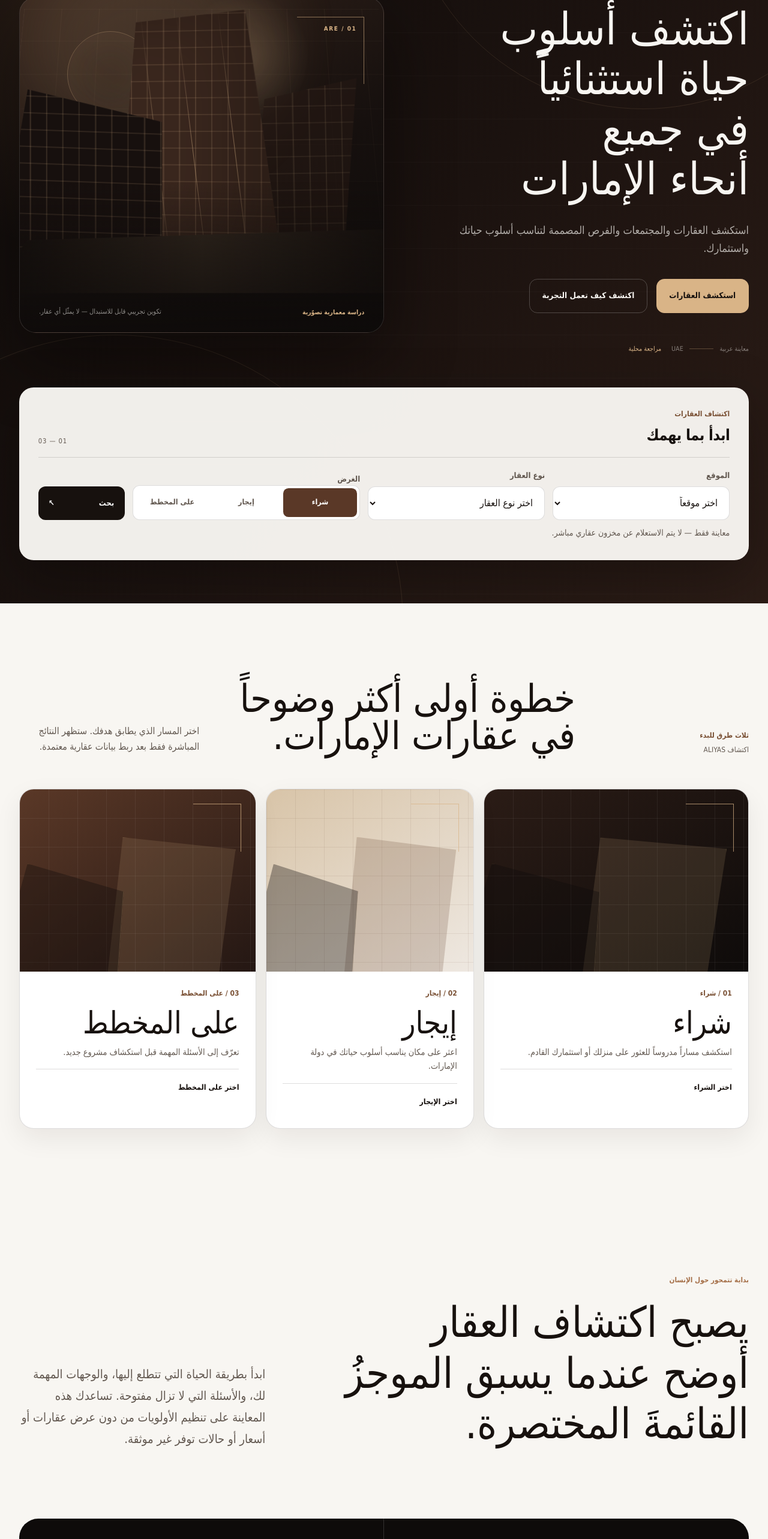
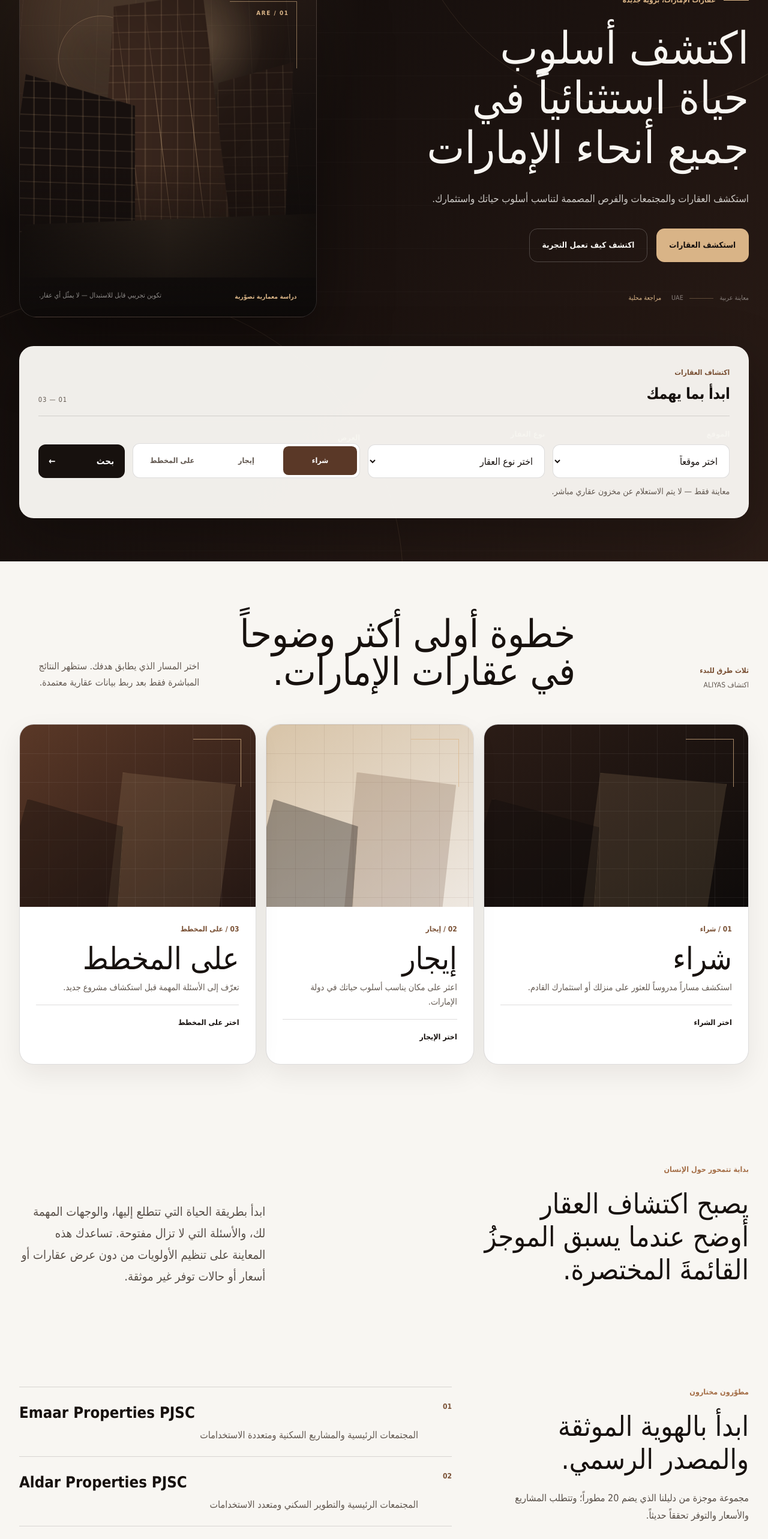
Before and after one commit to emranyounasdxb-ai/are, a Next.js app in the folder apps/public-web/: page /ar in a window 1280 px wide. Shown: the part 234-2800 px from the top of the page at 60% size. Built offline with nearby package versions, Linux system fonts and the light colour scheme.

Commit message:
feat: refine bilingual sitewide experience

```diff
--- a/apps/public-web/app/(localized)/[locale]/page.tsx
+++ b/apps/public-web/app/(localized)/[locale]/page.tsx
@@ -5,16 +5,16 @@ import { notFound } from "next/navigation";
 import { Reveal } from "../../../components/motion/reveal";
 import {
   Breadcrumbs,
-  Checklist,
-  EditorialCards,
   FaqSection,
   FinalCta,
-  RelatedPages,
+  ProcessList,
 } from "../../../components/content/editorial-content";
 import { SiteFooter } from "../../../components/navigation/site-footer";
 import { SiteHeader } from "../../../components/navigation/site-header";
 import { DiscoverySearch } from "../../../components/search/discovery-search";
 import { homeCopy, isLocale, isPurpose, type Locale } from "../../../lib/home-copy";
+import { developers } from "../../../lib/developers-data";
+import { insightArticles } from "../../../lib/insights-data";
 import { richCopy } from "../../../lib/rich-copy";
 
 type HomePageProps = Readonly<{
@@ -53,6 +53,9 @@ export default async function HomePage({ params, searchParams }: HomePageProps)
 function LocalizedHome({ locale, initialPurpose }: { locale: Locale; initialPurpose: "buy" | "rent" | "off-plan" }) {
   const copy = homeCopy[locale];
   const editorial = richCopy[locale].home;
+  const selectedDevelopers = ["emaar-properties", "aldar-properties", "al-hamra"]
+    .map((slug) => developers.find((developer) => developer.slug === slug))
+    .filter((developer): developer is (typeof developers)[number] => Boolean(developer));
 
   return (
     <div id="top">
@@ -184,12 +187,34 @@ function LocalizedHome({ locale, initialPurpose }: { locale: Locale; initialPurp
           </div>
         </section>
 
-        <section aria-labelledby="home-intro-title" className="content-section content-section--intro">
+        <section aria-labelledby="home-intro-title" className="content-section content-section--intro home-clarity">
           <div className="content-heading">
             <p>{editorial.intro.eyebrow}</p>
             <h2 id="home-intro-title">{editorial.intro.title}</h2>
           </div>
           <p className="content-lead">{editorial.intro.text}</p>
+        </section>
+
+        <section aria-labelledby="home-developers-title" className="content-section home-developers">
+          <div className="content-heading">
+            <p>{locale === "ar" ? "مطوّرون مختارون" : "SELECTED UAE DEVELOPERS"}</p>
+            <h2 id="home-developers-title">{locale === "ar" ? "ابدأ بالهوية الموثقة والمصدر الرسمي." : "Start with a verified identity and official source."}</h2>
+            <span>{locale === "ar" ? "مجموعة موجزة من دليلنا الذي يضم 20 مطوراً؛ وتتطلب المشاريع والأسعار والتوفر تحققاً حديثاً." : "A concise selection from our 20-record directory. Projects, pricing and availability still require fresh verification."}</span>
+          </div>
+          <div className="home-developer-list">
+            {selectedDevelopers.map((developer, index) => (
+              <article key={developer.slug}>
+                <span>{String(index + 1).padStart(2, "0")}</span>
+                <div>
+                  <h3 dir="ltr">{developer.officialName}</h3>
+                  <p>{developer.focus[locale]}</p>
+                </div>
+              </article>
+            ))}
+          </div>
+          <Link className="button button--secondary home-section-action" href={`/${locale}/developers`}>
+            {locale === "ar" ? "استكشف دليل المطورين" : "Explore the developer directory"}
+          </Link>
         </section>
 
         <section aria-label={locale === "ar" ? "مسارات مميزة" : "Featured pathways"} className="feature-pathways">
@@ -205,19 +230,33 @@ function LocalizedHome({ locale, initialPurpose }: { locale: Locale; initialPurp
           </Link>
         </section>
 
-        {editorial.sections.map((section, index) => (
-          <section aria-labelledby={`home-section-${index}`} className={`content-section ${index % 2 === 0 ? "content-section--dark" : ""}`} key={section.title}>
-            <div className="content-heading"><p>{section.eyebrow}</p><h2 id={`home-section-${index}`}>{section.title}</h2><span>{section.text}</span></div>
-            <EditorialCards items={section.items} />
-          </section>
-        ))}
+        <section aria-labelledby="home-process-title" className="content-section content-section--dark home-process">
+          <div className="content-heading"><p>{editorial.sections[0].eyebrow}</p><h2 id="home-process-title">{editorial.sections[0].title}</h2><span>{editorial.sections[0].text}</span></div>
+          <ProcessList items={editorial.sections[0].items} />
+        </section>
 
-        <section aria-labelledby="home-checklist-title" className="content-section content-section--split">
-          <div className="content-heading"><p>{editorial.checklist.eyebrow}</p><h2 id="home-checklist-title">{editorial.checklist.title}</h2><span>{editorial.checklist.text}</span></div>
-          <Checklist items={editorial.checklist.items} />
+        <section aria-labelledby="home-insights-title" className="content-section home-insights">
+          <div className="content-heading">
+            <p>{locale === "ar" ? "أحدث الرؤى" : "LATEST INSIGHTS"}</p>
+            <h2 id="home-insights-title">{locale === "ar" ? "اقرأ، ثم تحقّق مما يخص قرارك." : "Read first, then verify what matters to your decision."}</h2>
+          </div>
+          <div className="home-insight-grid">
+            {insightArticles.map((article) => {
+              const articleCopy = article.content[locale];
+              return (
+                <article key={article.slug}>
+                  <p>{articleCopy.categoryLabel} · <time dateTime={article.updated}>{article.updated}</time></p>
+                  <h3><Link href={`/${locale}/insights/${article.slug}`}>{articleCopy.title}</Link></h3>
+                  <span>{articleCopy.metaDescription}</span>
+                </article>
+              );
+            })}
+          </div>
+          <Link className="text-link home-section-action" href={`/${locale}/insights`}>
+            {locale === "ar" ? "استكشف جميع الرؤى" : "Explore all insights"}
+          </Link>
         </section>
-        <FaqSection eyebrow={editorial.faq.eyebrow} heading={editorial.faq.title} items={editorial.faq.items} />
-        <RelatedPages heading={editorial.related.title} items={editorial.related.items} />
+        <FaqSection eyebrow={editorial.faq.eyebrow} heading={editorial.faq.title} items={editorial.faq.items.slice(0, 4)} />
         <FinalCta action={editorial.cta.action} heading={editorial.cta.title} href={editorial.cta.href} locale={locale} text={editorial.cta.text} />
       </main>
       <SiteFooter copy={copy.header} locale={locale} />
--- a/apps/public-web/app/globals.css
+++ b/apps/public-web/app/globals.css
@@ -1442,21 +1442,21 @@ html[dir="rtl"] .site-footer__navigation strong { letter-spacing: normal; text-t
 .developer-hero__reveal > p { margin-block: 2.5rem 1rem; color: var(--are-champagne); font-size: .72rem; font-weight: 800; letter-spacing: .16em; text-transform: uppercase; }
 .editorial-hero h1,
 .article-hero h1,
-.developer-hero h1 { max-width: 14ch; margin: 0; font-family: Georgia, "Times New Roman", serif; font-size: clamp(3.8rem, 7vw, 7.8rem); font-weight: 500; letter-spacing: -.055em; line-height: .94; }
+.developer-hero h1 { max-width: 14ch; margin: 0; font-family: inherit; font-size: clamp(3.8rem, 7vw, 7.8rem); font-weight: 500; letter-spacing: -.055em; line-height: .94; }
 html[dir="rtl"] .editorial-hero h1,
 html[dir="rtl"] .article-hero h1,
-html[dir="rtl"] .developer-hero h1 { max-width: 16ch; font-family: "Noto Naskh Arabic", Tahoma, serif; line-height: 1.15; }
+html[dir="rtl"] .developer-hero h1 { max-width: 16ch; font-family: inherit; line-height: 1.15; }
 .editorial-hero__reveal > span { display: block; max-width: 50rem; margin-block-start: 2rem; color: rgba(248,246,242,.76); font-size: 1.1rem; line-height: 1.75; }
 
 .featured-insight { display: grid; grid-template-columns: minmax(0,1.35fr) minmax(18rem,.65fr); margin-block: 6rem; overflow: hidden; border-radius: 1.5rem; background: var(--are-white); box-shadow: var(--are-shadow); }
 .featured-insight > div:first-child { padding: clamp(2rem,5vw,5rem); }
 .featured-insight p,
 .content-heading > p { margin: 0 0 1rem; color: var(--are-bronze); font-size: .72rem; font-weight: 800; letter-spacing: .14em; text-transform: uppercase; }
-.featured-insight h2 { max-width: 15ch; margin: 0; font-family: Georgia, "Times New Roman", serif; font-size: clamp(2.6rem,4vw,4.8rem); font-weight: 500; line-height: 1; }
-html[dir="rtl"] .featured-insight h2 { font-family: "Noto Naskh Arabic", Tahoma, serif; line-height: 1.25; }
+.featured-insight h2 { max-width: 15ch; margin: 0; font-family: inherit; font-size: clamp(2.6rem,4vw,4.8rem); font-weight: 500; line-height: 1; }
+html[dir="rtl"] .featured-insight h2 { font-family: inherit; line-height: 1.25; }
 .featured-insight > div:first-child > span { display: block; max-width: 45rem; margin-block: 1.5rem 2rem; color: var(--are-muted); line-height: 1.75; }
 .featured-insight__monogram { display: grid; min-height: 28rem; place-content: center; gap: 1rem; background: linear-gradient(145deg, rgba(217,180,135,.18), transparent 60%), var(--are-ink); color: var(--are-champagne); text-align: center; }
-.featured-insight__monogram span { font-family: Georgia, serif; font-size: clamp(5rem,10vw,10rem); letter-spacing: -.09em; }
+.featured-insight__monogram span { font-family: inherit; font-size: clamp(5rem,10vw,10rem); letter-spacing: -.09em; }
 .featured-insight__monogram small { letter-spacing: .16em; }
 
 .insights-library,
@@ -1485,14 +1485,14 @@ html[dir="rtl"] .featured-insight h2 { font-family: "Noto Naskh Arabic", Tahoma,
 .insight-card time,
 .developer-card time { color: var(--are-muted); font-weight: 600; }
 .insight-card h3,
-.developer-card h3 { margin-block: 3rem 1rem; font-family: Georgia, "Times New Roman", serif; font-size: 1.8rem; font-weight: 500; line-height: 1.15; }
-html[dir="rtl"] .insight-card h3 { font-family: "Noto Naskh Arabic", Tahoma, serif; line-height: 1.35; }
+.developer-card h3 { margin-block: 3rem 1rem; font-family: inherit; font-size: 1.8rem; font-weight: 500; line-height: 1.15; }
+html[dir="rtl"] .insight-card h3 { font-family: inherit; line-height: 1.35; }
 .insight-card p,
 .developer-card p { margin: 0 0 1.5rem; color: var(--are-muted); line-height: 1.65; }
 .insight-card > a { display: flex; justify-content: space-between; gap: 1rem; margin-block-start: auto; border-block-start: 1px solid var(--are-border); padding-block-start: 1rem; font-weight: 750; }
 .insight-card small { margin-block: auto 1rem; color: var(--are-muted); line-height: 1.5; }
 .insights-contact { display: flex; align-items: center; justify-content: space-between; gap: 2rem; margin-block: 5rem; border: 1px solid var(--are-border); border-radius: 1.25rem; padding: clamp(2rem,4vw,4rem); }
-.insights-contact h2 { margin: 0; font-family: Georgia,serif; font-size: clamp(2rem,3vw,3.6rem); font-weight: 500; }
+.insights-contact h2 { margin: 0; font-family: inherit; font-size: clamp(2rem,3vw,3.6rem); font-weight: 500; }
 .insights-contact p { max-width: 44rem; color: var(--are-muted); line-height: 1.7; }
 
 .developer-hero { display: grid; width: 100%; grid-template-columns: minmax(0,1fr) auto; align-items: end; gap: 4rem; padding: calc(var(--are-header-height) + 7rem) max(2rem, calc((100% - var(--are-container)) / 2)) 7rem; background: radial-gradient(circle at 82% 25%, rgba(165,111,72,.22), transparent 24%), var(--are-carbon); }
@@ -1503,7 +1503,7 @@ html[dir="rtl"] .insight-card h3 { font-family: "Noto Naskh Arabic", Tahoma, ser
 .developer-hero__assistance strong { color: var(--are-champagne); font-size: .72rem; letter-spacing: .14em; }
 .developer-hero__assistance p { margin-block-end: 0; color: rgba(248,246,242,.84); line-height: 1.7; }
 .developer-hero__index { display: grid; text-align: end; color: var(--are-champagne); }
-.developer-hero__index span { font-family: Georgia,serif; font-size: clamp(6rem,12vw,12rem); line-height: .75; }
+.developer-hero__index span { font-family: inherit; font-size: clamp(6rem,12vw,12rem); line-height: .75; }
 .developer-hero__index small { margin-block-start: 1rem; letter-spacing: .14em; }
 .developer-card { min-height: 31rem; }
 .developer-card details { margin-block: auto 1.25rem; border-block: 1px solid var(--are-border); }
@@ -1525,14 +1525,14 @@ html[dir="rtl"] .insight-card h3 { font-family: "Noto Naskh Arabic", Tahoma, ser
 .article-toc a { color: var(--are-muted); font-size: .84rem; line-height: 1.45; }
 .article-toc a:hover { color: var(--are-brown); }
 .article-body { min-width: 0; }
-.article-lead { margin: 0 0 4rem; font-family: Georgia,serif; font-size: clamp(1.5rem,2.5vw,2.25rem); line-height: 1.45; }
-html[dir="rtl"] .article-lead { font-family: "Noto Naskh Arabic",Tahoma,serif; }
+.article-lead { margin: 0 0 4rem; font-family: inherit; font-size: clamp(1.5rem,2.5vw,2.25rem); line-height: 1.45; }
+html[dir="rtl"] .article-lead { font-family: inherit; }
 .article-body > section { margin-block: 0 4.5rem; }
 .article-body > section > span { color: var(--are-bronze); font-size: .75rem; font-weight: 800; }
 .article-body h2,
-.article-limitation h2 { margin-block: .7rem 1.5rem; font-family: Georgia,serif; font-size: clamp(2rem,3vw,3.1rem); font-weight: 500; line-height: 1.1; }
+.article-limitation h2 { margin-block: .7rem 1.5rem; font-family: inherit; font-size: clamp(2rem,3vw,3.1rem); font-weight: 500; line-height: 1.1; }
 html[dir="rtl"] .article-body h2,
-html[dir="rtl"] .article-limitation h2 { font-family: "Noto Naskh Arabic",Tahoma,serif; line-height: 1.3; }
+html[dir="rtl"] .article-limitation h2 { font-family: inherit; line-height: 1.3; }
 .article-body p { color: var(--are-muted); font-size: 1.02rem; line-height: 1.85; }
 .article-checklist { border-radius: 1.25rem; padding: clamp(1.5rem,4vw,3rem); background: var(--are-stone); }
 .article-limitation { margin-block: 4.5rem; border-inline-start: 3px solid var(--are-bronze); padding-inline-start: 1.5rem; }
@@ -1871,6 +1871,149 @@ html[dir="rtl"] .content-heading h2,
 html[dir="rtl"] .feature-pathways h2,
 html[dir="rtl"] .closing-cta h2 { letter-spacing: normal; line-height: 1.2; }
 
+/* ARE-WEB-04: shared sitewide rhythm and typography refinement. */
+.hero-grid { grid-template-columns: minmax(0, 1.12fr) minmax(25rem, 0.88fr); }
+.hero-copy h1 {
+  max-width: 13ch;
+  font-size: clamp(3.5rem, 5.5vw, 6.35rem);
+  line-height: 0.98;
+  text-wrap: balance;
+}
+.hero-description { max-width: 38rem; color: rgba(248, 246, 242, 0.8); font-size: 1.05rem; }
+.hero-shell { padding-block: calc(var(--are-header-height) + 3.5rem) 4.5rem; }
+.search-panel { margin-block-start: 3rem; }
+.search-field > span,
+.purpose-field legend { color: rgba(248, 246, 242, 0.82); font-size: 0.8rem; }
+.search-submit { min-height: 3.5rem; font-size: 0.95rem; }
+
+.discovery-section { padding-block: clamp(4.5rem, 7vw, 6.75rem); }
+.discovery-card { position: relative; }
+.discovery-card__content a::after { position: absolute; inset: 0; content: ""; }
+
+.inner-hero { min-height: 42rem; padding-block: calc(var(--are-header-height) + 4.5rem) 5rem; }
+.inner-hero__copy h1 {
+  max-width: 13ch;
+  font-size: clamp(3rem, 5vw, 5.4rem);
+  line-height: 1.04;
+  text-wrap: balance;
+}
+.inner-hero__copy > span { max-width: 42rem; color: rgba(248, 246, 242, 0.78); font-size: 1.05rem; }
+.inner-section { padding-block: clamp(4.5rem, 7vw, 6.75rem); }
+
+.content-section { padding-block: clamp(4.5rem, 7vw, 6.75rem); }
+.content-heading { align-content: start; }
+.content-heading h2,
+.content-section--related .content-heading h2 {
+  max-width: 18ch;
+  font-size: clamp(2.15rem, 3.6vw, 3.75rem);
+  line-height: 1.08;
+  text-wrap: balance;
+}
+.content-heading > span,
+.content-lead { color: #574e47; }
+.content-heading > p,
+.featured-insight p { font-size: 0.78rem; }
+.editorial-cards article { min-height: 18rem; }
+.editorial-cards h3 { font-size: clamp(1.35rem, 2vw, 1.9rem); }
+.process-list h3 { font-size: clamp(1.25rem, 2vw, 1.8rem); }
+.closing-cta { margin-block-end: clamp(4rem, 7vw, 6.75rem); }
+.closing-cta h2 { font-size: clamp(2.25rem, 4vw, 4rem); }
+.closing-cta div > span { color: rgba(248, 246, 242, 0.78); }
+.closing-cta .button { min-width: 12rem; justify-content: center; }
+
+.editorial-hero,
+.article-hero { padding-block: calc(var(--are-header-height) + 4.5rem) 5rem; }
+.editorial-hero h1,
+.article-hero h1,
+.developer-hero h1,
+html[dir="rtl"] .editorial-hero h1,
+html[dir="rtl"] .article-hero h1,
+html[dir="rtl"] .developer-hero h1 {
+  max-width: 18ch;
+  font-family: inherit;
+  font-size: clamp(3rem, 5vw, 5.4rem);
+  font-weight: 560;
+  line-height: 1.04;
+  text-wrap: balance;
+}
+html[dir="rtl"] .editorial-hero h1,
+html[dir="rtl"] .article-hero h1,
+html[dir="rtl"] .developer-hero h1 { letter-spacing: normal; line-height: 1.2; }
+.developer-hero { padding-block: calc(var(--are-header-height) + 4.5rem) 5rem; }
+.developer-hero__index span,
+.featured-insight__monogram span { font-family: inherit; }
+.featured-insight { margin-block: 4.5rem; }
+.featured-insight h2,
+html[dir="rtl"] .featured-insight h2,
+.insights-contact h2 {
+  font-family: inherit;
+  font-size: clamp(2.15rem, 3.5vw, 3.7rem);
+  font-weight: 560;
+  line-height: 1.1;
+  text-wrap: balance;
+}
+.insight-card h3,
+.developer-card h3,
+html[dir="rtl"] .insight-card h3 { font-family: inherit; font-weight: 590; line-height: 1.25; }
+.insight-card,
+.developer-card { min-height: 23rem; }
+.developer-card { min-height: 28rem; }
+.article-layout { grid-template-columns: 14rem minmax(0, 47.5rem); padding-block: 4.5rem; }
+.article-lead,
+html[dir="rtl"] .article-lead { font-family: inherit; font-size: clamp(1.25rem, 2vw, 1.65rem); line-height: 1.65; }
+.article-body h2,
+.article-limitation h2,
+html[dir="rtl"] .article-body h2,
+html[dir="rtl"] .article-limitation h2 {
+  font-family: inherit;
+  font-size: clamp(1.9rem, 2.7vw, 2.75rem);
+  font-weight: 600;
+  line-height: 1.2;
+  text-wrap: balance;
+}
+.article-body p { color: #574e47; font-size: 1.0625rem; line-height: 1.82; }
+
+.careers-hero { min-height: 44rem; padding-block: calc(var(--are-header-height) + 4.5rem) 5rem; }
+.careers-hero__copy h1 { max-width: 15ch; font-size: clamp(3rem, 5.5vw, 5.8rem); line-height: 1; text-wrap: balance; }
+.career-opportunities,
+.career-application { padding-block: clamp(4.5rem, 7vw, 6.75rem); }
+.career-opportunities__heading h2,
+.career-application__heading h2 { font-size: clamp(2.25rem, 4vw, 4rem); }
+
+.home-developers,
+.home-insights { display: grid; grid-template-columns: minmax(18rem, 0.72fr) minmax(0, 1.28fr); gap: clamp(3rem, 7vw, 7rem); }
+.home-developer-list { border-block-start: 1px solid var(--are-border); }
+.home-developer-list article {
+  display: grid;
+  grid-template-columns: 2.5rem minmax(0, 1fr);
+  border-block-end: 1px solid var(--are-border);
+  padding-block: 1.4rem;
+  gap: 1rem;
+}
+.home-developer-list > article > span { color: var(--are-bronze); font-size: 0.75rem; font-weight: 800; }
+.home-developer-list h3 { margin: 0; font-size: clamp(1.25rem, 2vw, 1.7rem); font-weight: 620; }
+.home-developer-list p { margin: 0.45rem 0 0; color: var(--are-muted); line-height: 1.55; }
+.home-section-action { grid-column: 2; justify-self: start; }
+.home-insight-grid { display: grid; grid-template-columns: repeat(3, minmax(0, 1fr)); gap: 1rem; }
+.home-insight-grid article { position: relative; min-height: 19rem; border: 1px solid var(--are-border); border-radius: 1rem; padding: 1.5rem; background: var(--are-white); }
+.home-insight-grid article > p { margin: 0 0 2.5rem; color: var(--are-bronze); font-size: 0.75rem; font-weight: 750; }
+.home-insight-grid h3 { margin: 0; font-size: clamp(1.25rem, 2vw, 1.7rem); line-height: 1.25; }
+.home-insight-grid h3 a::after { position: absolute; inset: 0; content: ""; }
+.home-insight-grid article > span { display: block; margin-block-start: 1rem; color: var(--are-muted); font-size: 0.9rem; line-height: 1.6; }
+.home-process .content-heading { max-width: 52rem; margin-block-end: 2rem; }
+.home-clarity { padding-block: clamp(4rem, 6vw, 5.75rem); }
+.home-insights + .content-section--faq { padding-block: clamp(4rem, 6vw, 5.75rem); }
+
+.site-footer { padding-block: 4.5rem 2rem; }
+.site-footer__identity small { color: rgba(248, 246, 242, 0.76); }
+.site-footer__navigation { gap: 0.4rem; }
+.site-footer__navigation strong { font-size: 0.8rem; }
+.site-footer__navigation a,
+.site-footer__languages a { min-height: 2.75rem; color: rgba(248, 246, 242, 0.8); }
+
+html[dir="rtl"] .content-heading > p,
+html[dir="rtl"] .featured-insight p { letter-spacing: normal; text-transform: none; }
+
 @keyframes ambient-glow {
   from {
     opacity: 0.68;
@@ -2027,6 +2170,8 @@ html[dir="rtl"] .closing-cta h2 { letter-spacing: normal; line-height: 1.2; }
   .content-section--intro,
   .content-section--split,
   .content-section--faq { grid-template-columns: 1fr; }
+  .article-layout { grid-template-columns: 1fr; }
+  .article-toc { position: static; }
   .careers-hero__copy,
   .career-opportunities,
   .career-application__heading { grid-template-columns: 1fr; }
@@ -2035,6 +2180,10 @@ html[dir="rtl"] .closing-cta h2 { letter-spacing: normal; line-height: 1.2; }
   .editorial-cards { grid-template-columns: repeat(2, minmax(0, 1fr)); }
   .editorial-cards article:last-child:nth-child(odd) { grid-column: 1 / -1; }
   .closing-cta { grid-template-columns: 1fr; align-items: start; }
+  .home-developers,
+  .home-insights { grid-template-columns: 1fr; }
+  .home-section-action { grid-column: auto; }
+  .home-insight-grid { grid-template-columns: repeat(2, minmax(0, 1fr)); }
 }
 
 @media (max-width: 680px) {
@@ -2067,7 +2216,8 @@ html[dir="rtl"] .closing-cta h2 { letter-spacing: normal; line-height: 1.2; }
   }
 
   .hero-copy h1 {
-    font-size: clamp(3rem, 14.8vw, 4.6rem);
+    max-width: 11ch;
+    font-size: clamp(2.8rem, 12.5vw, 4rem);
     line-height: 0.96;
   }
 
@@ -2201,7 +2351,7 @@ html[dir="rtl"] .closing-cta h2 { letter-spacing: normal; line-height: 1.2; }
   }
 
   .inner-hero__copy h1 {
-    font-size: clamp(3rem, 14vw, 4.6rem);
+    font-size: clamp(2.65rem, 11.5vw, 3.8rem);
   }
 
   html[dir="rtl"] .inner-hero__copy h1 {
@@ -2219,7 +2369,7 @@ html[dir="rtl"] .closing-cta h2 { letter-spacing: normal; line-height: 1.2; }
   .site-footer__inner { grid-template-columns: 1fr; }
   .site-footer__identity { grid-column: auto; }
   .site-footer__groups { grid-template-columns: 1fr; }
-  .content-section { padding-block: 4.5rem; }
+  .content-section { padding-block: 4rem; }
   .content-section--dark { width: 100%; padding-inline: 1rem; }
   .feature-pathways { grid-template-columns: 1fr; border-radius: 1.25rem; }
   .feature-pathways a { min-height: 23rem; padding: 1.5rem; }
@@ -2246,6 +2396,8 @@ html[dir="rtl"] .closing-cta h2 { letter-spacing: normal; line-height: 1.2; }
   .career-form__file { align-items: start; flex-direction: column; }
   .career-form__actions { align-items: stretch; flex-direction: column; }
   .career-form__reset { min-height: 3.2rem; }
+  .home-insight-grid { grid-template-columns: 1fr; }
+  .home-insight-grid article { min-height: 15rem; }
 }
 
 @media (prefers-reduced-motion: reduce) {
--- a/apps/public-web/components/forms/contact-preview-form.tsx
+++ b/apps/public-web/components/forms/contact-preview-form.tsx
@@ -98,7 +98,7 @@ export function ContactPreviewForm({
       <p className="contact-form__note" id="contact-preview-note">{copy.previewNote}</p>
       <button className="button button--primary" type="submit">
         {copy.submit}
-        <span aria-hidden="true" className="directional-icon">↗</span>
+        <span aria-hidden="true" className="directional-icon">→</span>
       </button>
       <p
         aria-live="polite"
--- a/apps/public-web/components/search/discovery-search.tsx
+++ b/apps/public-web/components/search/discovery-search.tsx
@@ -123,7 +123,7 @@ export function DiscoverySearch({
         <button className="search-submit" type="submit">
           <span>{copy.searchButton}</span>
           <span aria-hidden="true" className="directional-icon">
-            ↗
+            →
           </span>
         </button>
       </div>
```
